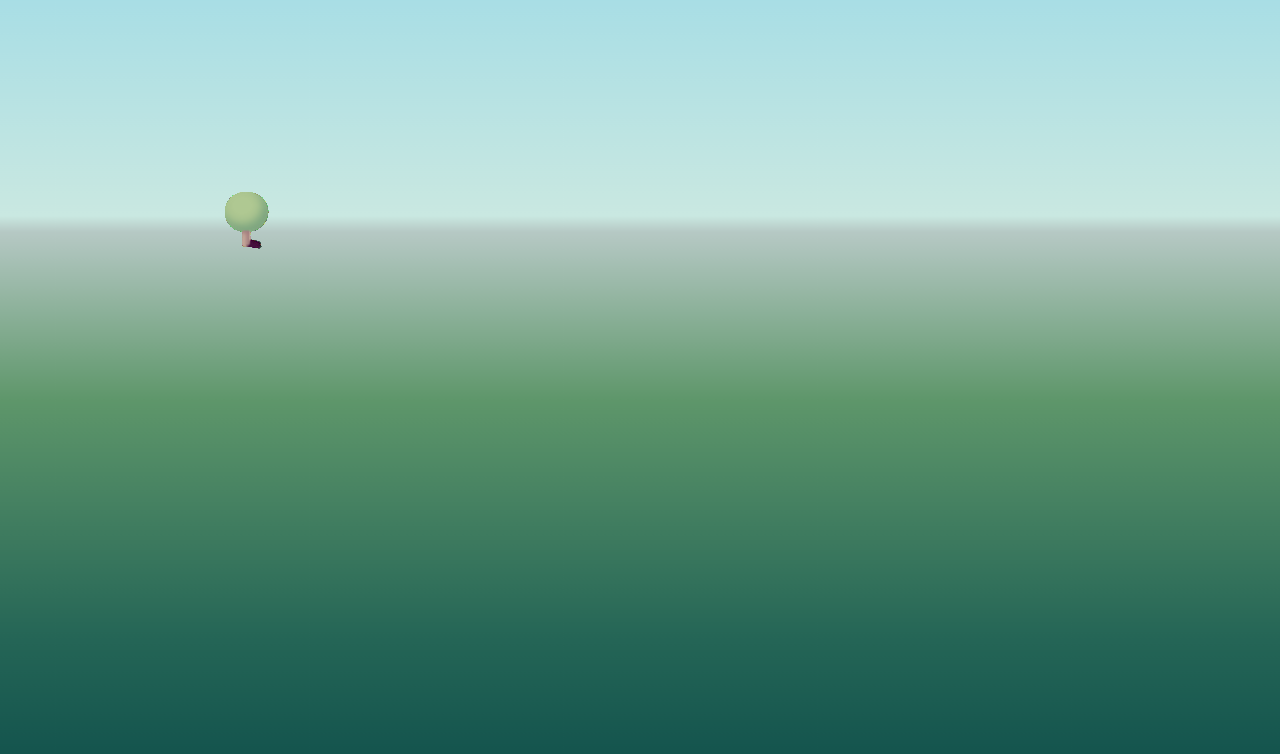
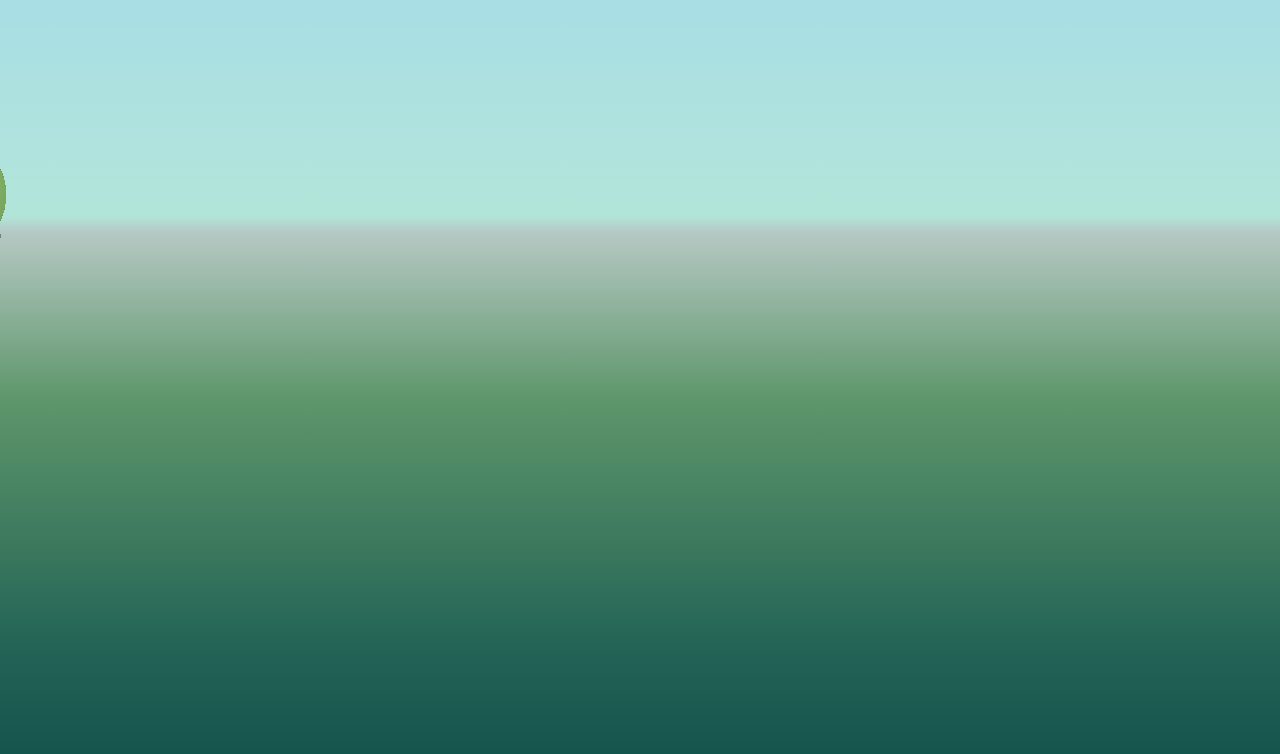
Before and after one commit to spbyrne/forest, a Next.js app: page / in a window 1280 px wide. Shown: the top 754 px of the page. Built offline with nearby package versions, Linux system fonts and the light colour scheme.

Commit message:
refactor

```diff
--- a/components/forest/index.tsx
+++ b/components/forest/index.tsx
@@ -5,10 +5,10 @@ import { Tree } from 'components/tree'
 
 export const Forest = ({}) => {
   const generateTree = () => {
-    let offsetTop = mix(0.3, 0.7, Math.random())
+    let offsetTop = Math.random()
     let top = Math.round(mix(0.3, 1, offsetTop) * 1000) / 10 + `%`
     top = `30%`
-    let left = Math.round(Math.random() * 1000) / 10 + `%`
+    let left = Math.round(mix(0.1, 0.9, Math.random()) * 1000) / 10 + `%`
     let zIndex =
       Math.round(mix(0, 55, easeInOutQuad(offsetTop)) * 1000) / 1000 + 'px'
     let blur = Math.round(mix(0, 15, offsetTop - 0.5) * 100) / 100 + `px`
@@ -36,52 +36,14 @@ export const Forest = ({}) => {
   }
 
   const trees = React.useMemo(() => {
-    return generateTrees(100)
+    return generateTrees(70)
   }, [])
 
   return (
     <>
-      <div className="forest">
-        {trees.map((tree, index) => (
-          <Tree position={tree.position} blur={tree.blur} depth={tree.depth} />
-        ))}
-      </div>
-      <style jsx>{`
-        @keyframes slide {
-          0% {
-            transform: translate3d(-100px, 0, 0);
-          }
-          100% {
-            transform: translate3d(100px, 0, 0);
-          }
-        }
-
-        .forest {
-          transform-style: preserve-3d;
-          transform: translateZ(-100px);
-          transform-style: preserve-3d;
-          position: absolute;
-          top: 0;
-          left: -100px;
-          width: calc(100% + 200px);
-          height: 100%;
-          background: linear-gradient(
-            to bottom,
-            hsl(187, 54%, 78%),
-            hsl(166, 40%, 85%) 27%,
-            hsl(166, 15%, 75%) 29%,
-            hsl(133, 23%, 48%) 50%,
-            hsl(166, 47%, 27%) 80%,
-            hsl(177, 70%, 18%)
-          );
-
-          animation-name: slide;
-          animation-duration: 4s;
-          animation-timing-function: ease-in-out;
-          animation-iteration-count: infinite;
-          animation-direction: alternate;
-        }
-      `}</style>
+      {trees.map((tree, index) => (
+        <Tree position={tree.position} blur={tree.blur} depth={tree.depth} />
+      ))}
     </>
   )
 }
--- a/components/index.ts
+++ b/components/index.ts
@@ -1,3 +1,4 @@
 export * from './globalStyles'
 export * from './tree'
 export * from './forest'
+export * from './scene'
--- /dev/null
+++ b/components/scene/index.tsx
@@ -0,0 +1,44 @@
+import * as React from 'react'
+
+export const Scene = ({ children }) => {
+  return (
+    <>
+      <div className="scene">{children}</div>
+      <style>{`
+        @keyframes slide {
+          0% {
+            transform: translate3d(-100px, 0, 0);
+          }
+          100% {
+            transform: translate3d(100px, 0, 0);
+          }
+        }
+
+        .scene {
+          transform-style: preserve-3d;
+          position: relative;
+          display: block;
+          left: -100px;
+          width: calc(100% + 200px);
+          height: 100%;
+          top: 0;
+          background: linear-gradient(
+            to bottom,
+            hsl(187, 54%, 78%),
+            hsl(166, 50%, 80%) 27%,
+            hsl(166, 15%, 75%) 29%,
+            hsl(133, 23%, 48%) 50%,
+            hsl(166, 47%, 27%) 80%,
+            hsl(177, 70%, 18%)
+          );
+
+          animation-name: slide;
+          animation-duration: 4s;
+          animation-timing-function: ease-in-out;
+          animation-iteration-count: infinite;
+          animation-direction: alternate;
+        }
+      `}</style>
+    </>
+  )
+}
--- a/components/tree/index.tsx
+++ b/components/tree/index.tsx
@@ -1,6 +1,6 @@
 import * as React from 'react'
 import * as _ from 'underscore'
-import { mix, easeOutQuad, easeInQuad, easeInSin } from '@/util'
+import { mix, easeOutQuad, easeInQuad, easeInSin, easeOutExpo } from '@/util'
 
 export const Tree = ({
   position = { top: '50%', left: '50%', zIndex: 50 },
@@ -38,7 +38,7 @@ export const Tree = ({
 
           position: absolute;
           transform: translate3d(0, 30vh, ${position.zIndex})
-            scale3d(0.2, 0.2, 1);
+            scale3d(0.4, 0.4, 1);
           transform-origin: 50% 100%;
           top: 0%;
           left: ${position.left};
@@ -58,7 +58,7 @@ export const Tree = ({
             background: hsla(274, 62, 17, 0.2);
             filter: blur(10px);
             opacity: calc(1 - ${easeOutQuad(depth)});
-            opacity: 1;
+            opacity: ${1 - easeOutQuad(depth)};
           }
 
           /* Trunk Shadow */
@@ -73,6 +73,7 @@ export const Tree = ({
             height: var(--trunk-height);
             transform-origin: 0 0;
             z-index: -1;
+            filter: blur(1px);
             background: linear-gradient(
               to right,
               hsla(310, 62%, 17%, 0.7),
@@ -80,6 +81,7 @@ export const Tree = ({
               transparent
             );
             mask-image: linear-gradient(to bottom, white, transparent);
+            opacity: ${1 - easeOutQuad(depth)};
           }
         }
 
@@ -104,9 +106,9 @@ export const Tree = ({
         .crown {
           position: absolute;
           background: ${`hsl(88, ` +
-            mix(60, 20, easeOutQuad(depth)) +
+            mix(60, 20, depth) +
             `%, ` +
-            mix(30, 85, easeOutQuad(depth)) +
+            mix(30, 80, depth) +
             `%)`};
           box-shadow: inset -1rem -1.5rem 2rem
             ${`hsla(176, 66%, 22%, ` + (1 - easeOutQuad(depth)) + `)`};
--- a/pages/index.tsx
+++ b/pages/index.tsx
@@ -1,21 +1,21 @@
 import * as React from 'react'
-import * as _ from 'underscore'
-import { useInterval } from '@/util'
-import { Forest } from '../components'
+import { Forest, Scene } from '../components'
 
 function Index(props) {
   return (
     <>
-      <div className="scene">
-        <Forest />
+      <div className="camera">
+        <Scene>
+          <Forest />
+        </Scene>
       </div>
       <style>{`
-        .scene {
+        .camera {
           display: block;
+          position: absolute;
           perspective: 50px;
           perspective-origin: 50% 28%;
           transform-style: preserve-3d;
-          position: absolute;
           width: 100%;
           height: 100%;
           top: 0;
--- a/util/easing.ts
+++ b/util/easing.ts
@@ -13,3 +13,5 @@ export const easeOutQuad = t => t * (2 - t)
 export const easeInSin = t => 1 - Math.cos((t * Math.PI) / 2)
 
 export const bias = (t, b = 0.5) => t - Math.abs(t - b) / b
+
+export const easeOutExpo = x => (x === 1 ? 1 : 1 - Math.pow(2, -10 * x))
```
